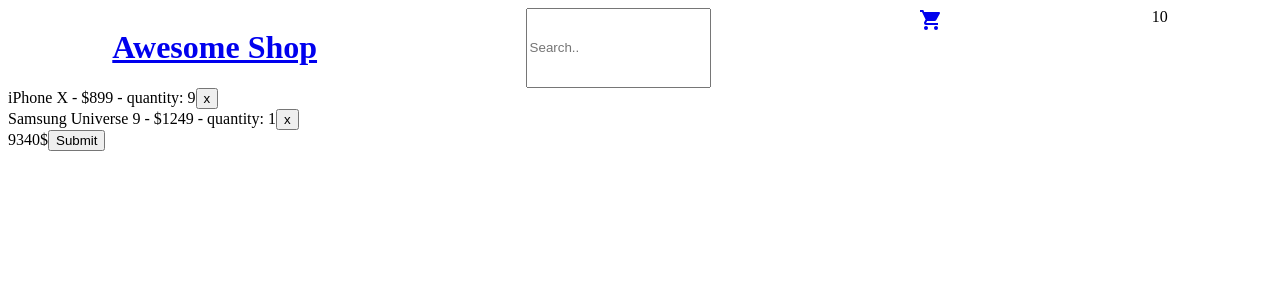
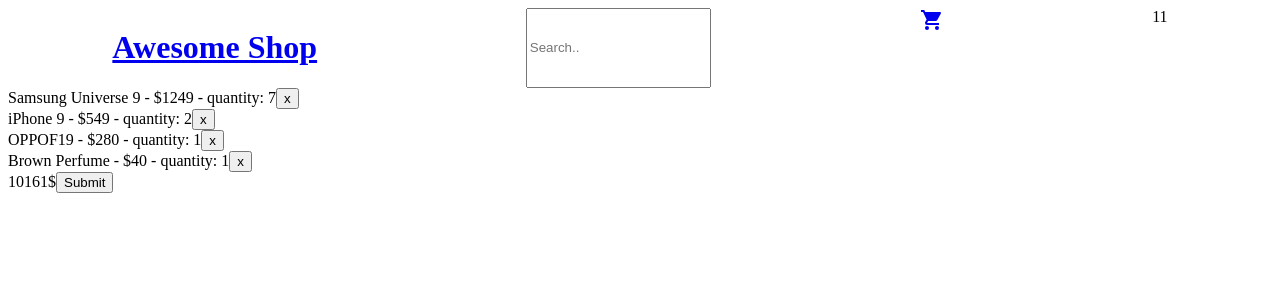
Before and after one commit to mikoscz/react-workshop-03, a React (Vite) app: page /cart in a window 1280 px wide. Shown: the top 300 px of the page. Built offline with nearby package versions, Linux system fonts and the light colour scheme; data requests are answered from the project's data file.

Commit message:
Fix add to cart function

```diff
--- a/db.json
+++ b/db.json
@@ -558,25 +558,6 @@
       "id": 1,
       "products": [
         {
-          "id": 2,
-          "title": "iPhone X",
-          "description": "SIM-Free, Model A19211 6.5-inch Super Retina HD display with OLED technology A12 Bionic chip with ...",
-          "price": 899,
-          "discountPercentage": 17.94,
-          "rating": 4.44,
-          "stock": 34,
-          "brand": "Apple",
-          "category": "smartphones",
-          "thumbnail": "https://dummyjson.com/image/i/products/2/thumbnail.jpg",
-          "images": [
-            "https://dummyjson.com/image/i/products/2/1.jpg",
-            "https://dummyjson.com/image/i/products/2/2.jpg",
-            "https://dummyjson.com/image/i/products/2/3.jpg",
-            "https://dummyjson.com/image/i/products/2/thumbnail.jpg"
-          ],
-          "quantity": 9
-        },
-        {
           "id": 3,
           "title": "Samsung Universe 9",
           "description": "Samsung's new variant which goes beyond Galaxy to the Universe",
@@ -590,6 +571,66 @@
           "images": [
             "https://dummyjson.com/image/i/products/3/1.jpg"
           ],
+          "quantity": 7
+        },
+        {
+          "id": 1,
+          "title": "iPhone 9",
+          "description": "An apple mobile which is nothing like apple",
+          "price": 549,
+          "discountPercentage": 12.96,
+          "rating": 4.69,
+          "stock": 94,
+          "brand": "Apple",
+          "category": "smartphones",
+          "thumbnail": "https://dummyjson.com/image/i/products/1/thumbnail.jpg",
+          "images": [
+            "https://dummyjson.com/image/i/products/1/1.jpg",
+            "https://dummyjson.com/image/i/products/1/2.jpg",
+            "https://dummyjson.com/image/i/products/1/3.jpg",
+            "https://dummyjson.com/image/i/products/1/4.jpg",
+            "https://dummyjson.com/image/i/products/1/thumbnail.jpg"
+          ],
+          "quantity": 2
+        },
+        {
+          "id": 4,
+          "title": "OPPOF19",
+          "description": "OPPO F19 is officially announced on April 2021.",
+          "price": 280,
+          "discountPercentage": 17.91,
+          "rating": 4.3,
+          "stock": 123,
+          "brand": "OPPO",
+          "category": "smartphones",
+          "thumbnail": "https://dummyjson.com/image/i/products/4/thumbnail.jpg",
+          "images": [
+            "https://dummyjson.com/image/i/products/4/1.jpg",
+            "https://dummyjson.com/image/i/products/4/2.jpg",
+            "https://dummyjson.com/image/i/products/4/3.jpg",
+            "https://dummyjson.com/image/i/products/4/4.jpg",
+            "https://dummyjson.com/image/i/products/4/thumbnail.jpg"
+          ],
+          "quantity": 1
+        },
+        {
+          "id": 12,
+          "title": "Brown Perfume",
+          "description": "Royal_Mirage Sport Brown Perfume for Men & Women - 120ml",
+          "price": 40,
+          "discountPercentage": 15.66,
+          "rating": 4,
+          "stock": 52,
+          "brand": "Royal_Mirage",
+          "category": "fragrances",
+          "thumbnail": "https://dummyjson.com/image/i/products/12/thumbnail.jpg",
+          "images": [
+            "https://dummyjson.com/image/i/products/12/1.jpg",
+            "https://dummyjson.com/image/i/products/12/2.jpg",
+            "https://dummyjson.com/image/i/products/12/3.png",
+            "https://dummyjson.com/image/i/products/12/4.jpg",
+            "https://dummyjson.com/image/i/products/12/thumbnail.jpg"
+          ],
           "quantity": 1
         }
       ]
--- a/src/components/ProductDetails/ProductDetails.jsx
+++ b/src/components/ProductDetails/ProductDetails.jsx
@@ -1,5 +1,5 @@
-import { useParams } from "react-router-dom"
-import { useQuery } from "@tanstack/react-query"
+import { useParams } from "react-router-dom";
+import { useQuery } from "@tanstack/react-query";
 import useCart from "../../hooks/useCart";
 import { CartIcon } from "../CartIcon";
 
@@ -8,27 +8,28 @@
   const cart = useCart();
 
   const query = useQuery(["products", params.productId], async () => {
-        const response = await fetch(`http://localhost:3000/products/${params.productId}`);
+    const response = await fetch(
+      `http://localhost:3000/products/${params.productId}`
+    );
     const product = await response.json();
     return product;
-    })
+  });
 
-    const product = query.data
+  const product = query.data;
 
-    if (query.isLoading || !product) return <div>Loading...</div>
+  if (query.isLoading || !product) return <div>Loading...</div>;
 
   return (
     <div>
-            <img
-                className="product__thumbnail"
-                src={product.thumbnail}
+      <img className="product__thumbnail" src={product.thumbnail} />
+      {product.title} - {product.price}$
+      <CartIcon
+        onClick={() => {
+          cart.addProductToCart(product);
+        }}
       />
-            {product.title} - {product.price}$
-            <CartIcon onClick={() => { cart.addProductToCart(product) }} />
       {product.category}
-            <div>
-                {product.description}
+      <div>{product.description}</div>
     </div>
-        </div>
-    )
-}
+  );
+};
--- a/src/components/Summary/Summary.jsx
+++ b/src/components/Summary/Summary.jsx
@@ -16,7 +16,7 @@
     <div>
       <div>{data.firstName}</div>
       <div>{data.lastName}</div>
-      <div>{data.addres}</div>
+      <div>{data.address}</div>
       <div>{data.totalAmount}</div>
       <button type="button">accept</button>
     </div>
--- a/src/hooks/useCart.jsx
+++ b/src/hooks/useCart.jsx
@@ -59,6 +59,8 @@
             quantity: product.quantity + 1,
           };
         }
+
+        return product;
       });
     } else {
       productsInCart.push({ ...newProduct, quantity: 1 });
```
Lines whose indentation alone changed are shown as unchanged.
